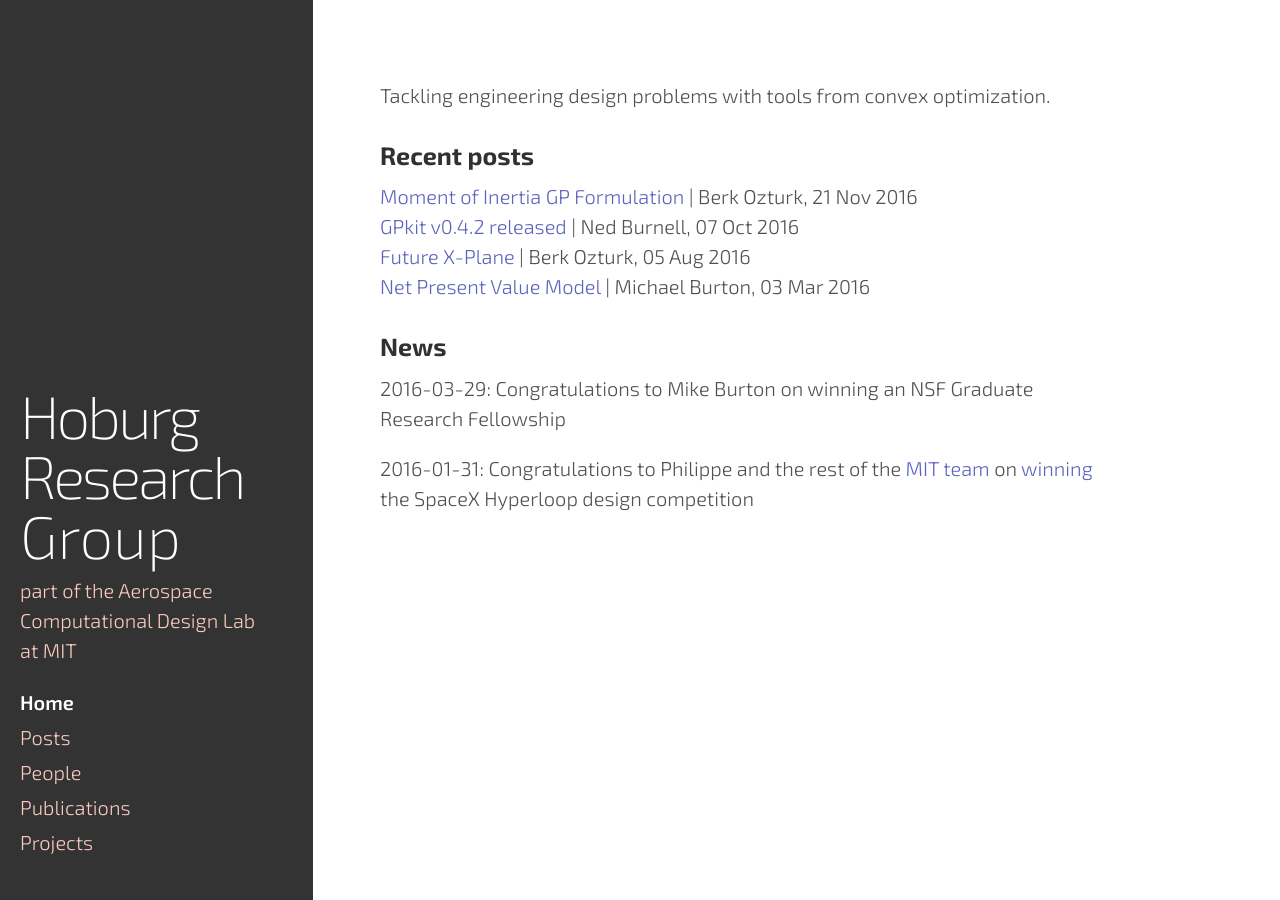
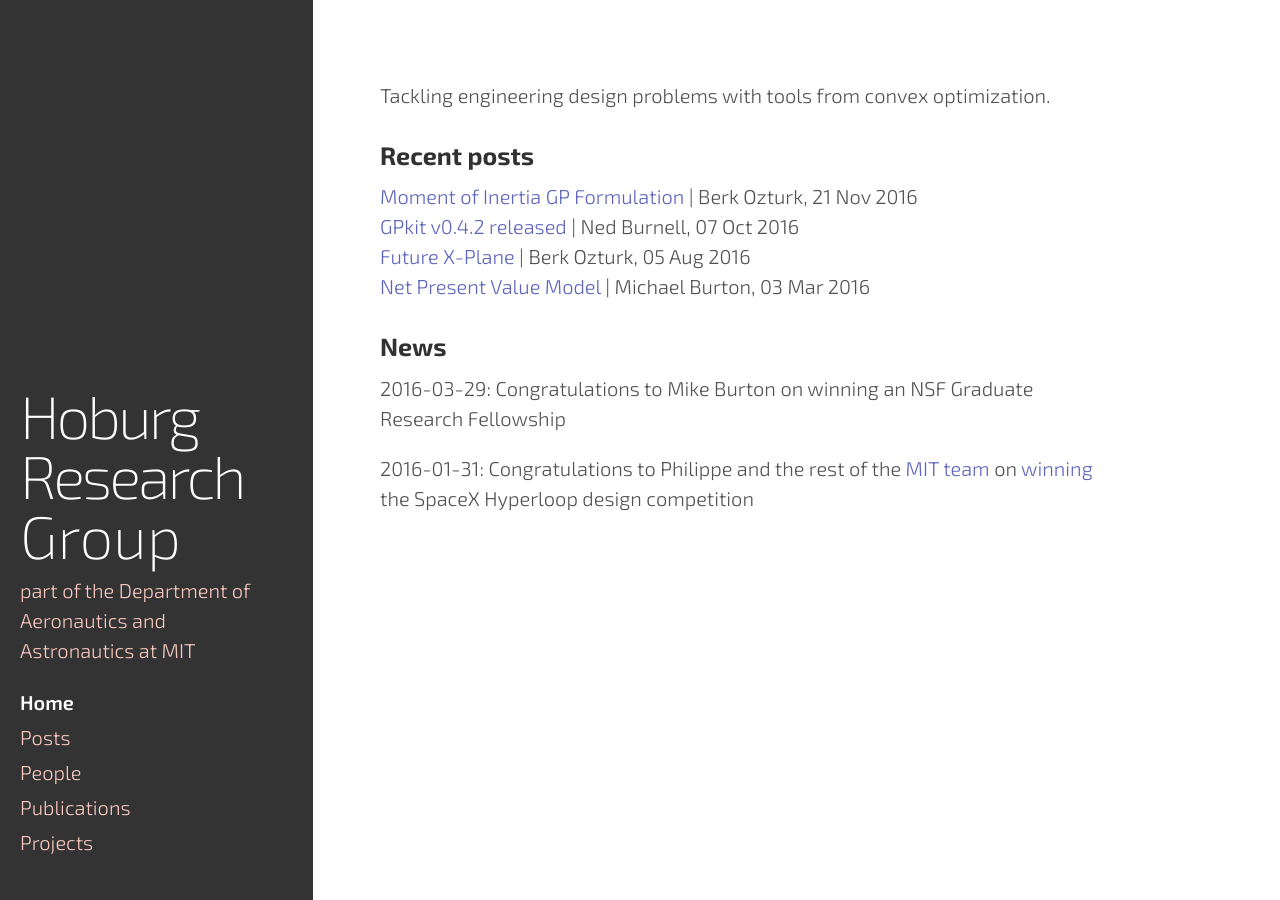
Before and after one commit to convexengineering/convexengineering.github.io, a Jekyll site: the page built from index.md, in a window 1280 px wide. Built offline with Jekyll 4.4.1, drawn with Linux system fonts in a browser that asks for light colours.

Commit message:
change ACDL affiliation to Aero/Astro

```diff
--- a/_config.yml
+++ b/_config.yml
@@ -7,7 +7,7 @@ permalink:        /posts/:year/:title
 
 # Setup
 title:            Hoburg Research Group
-description:      "part of the Aerospace Computational Design Lab at MIT"
+description:      "part of the Department of Aeronautics and Astronautics at MIT"
 url:              http://hoburg.mit.edu
 baseurl:          /
 
```
